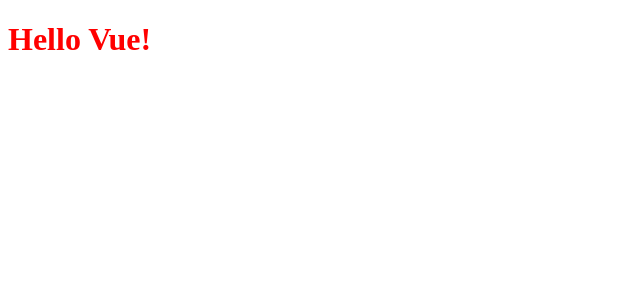
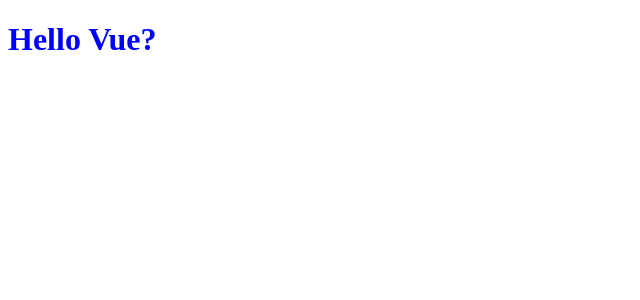
Before and after one commit to znzn9292/Vue.js-Todo-App, a Vue app: page / in a window 1280 px wide. Shown: the top 300 px of the page, without its empty margins (0-640 px from the left). Built offline with nearby package versions, Linux system fonts and the light colour scheme.

Commit message:
add: App.vue

```diff
--- a/App.vue
+++ b/App.vue
@@ -6,14 +6,16 @@
 export default {
     data () {
         return {
-            msg: 'Hello Vue!'
+            msg: 'Hello Vue?'
         }
     }
 }
 </script>
 
-<style>
+<style scoped lang="scss">
+$color: blue;
 h1 {
-    color: red;
+    color: $color;
+    display: flex;
 }
 </style>
```
